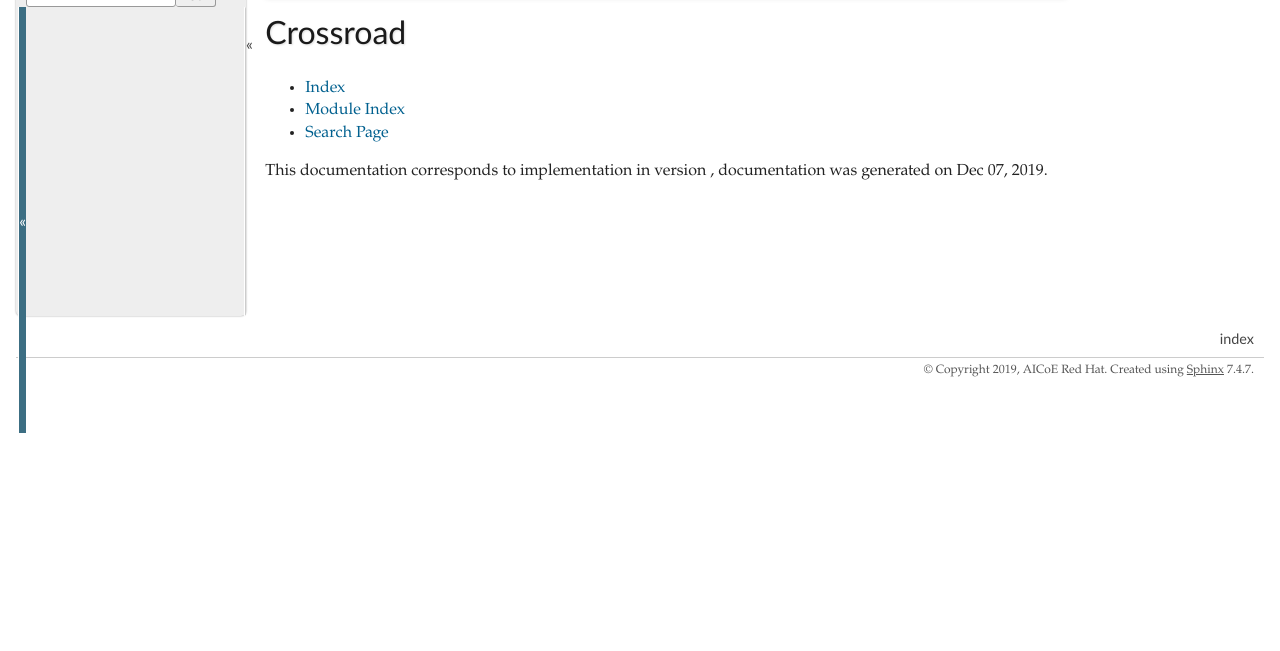
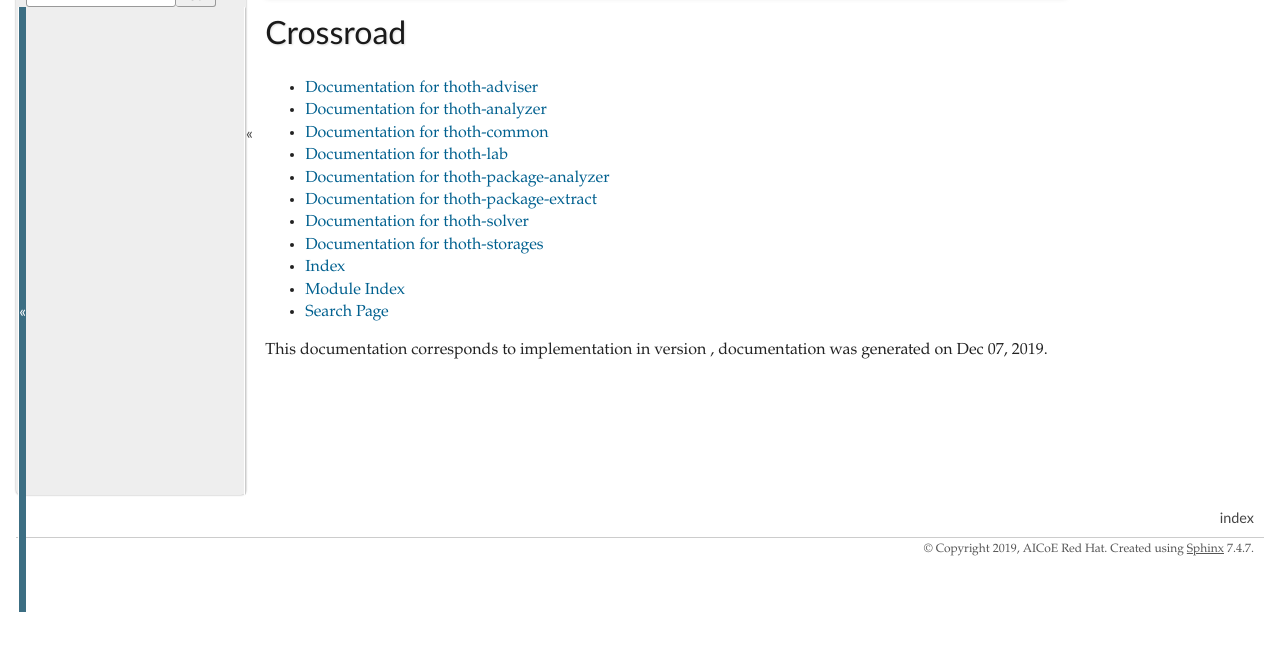
Before and after one commit to thoth-station/python, a Sphinx documentation site: the page built from docs/source/index.rst, in a window 1280 px wide, cut to the strip 168-819 px from the top of the page. Built offline with Sphinx 7.4.7, drawn with Linux system fonts in a browser that asks for light colours; pages that are not in the unit, such as notebooks, are missing from menus.

Commit message:
Point documentation to other libraries

```diff
--- a/docs/source/index.rst
+++ b/docs/source/index.rst
@@ -3,6 +3,14 @@
 Crossroad
 =========
 
+* `Documentation for thoth-adviser <../adviser>`_
+* `Documentation for thoth-analyzer <../analyzer>`_
+* `Documentation for thoth-common <../common>`_
+* `Documentation for thoth-lab <../lab>`_
+* `Documentation for thoth-package-analyzer <../package-analyzer>`_
+* `Documentation for thoth-package-extract <../package-extract>`_
+* `Documentation for thoth-solver <../solver>`_
+* `Documentation for thoth-storages <../storages>`_
 * :ref:`genindex`
 * :ref:`modindex`
 * :ref:`search`
```
